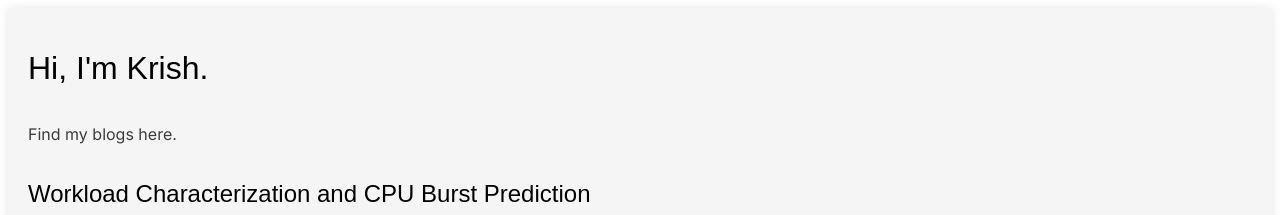
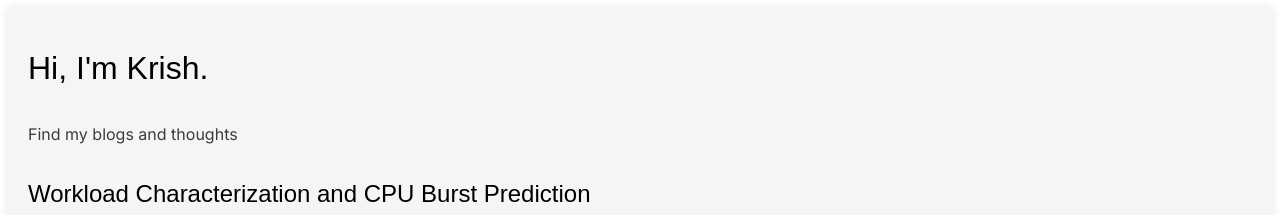
Before and after one commit to DjKesu/kmspace, a Next.js app in the folder blog/: page / in a window 1280 px wide. Shown: the top 215 px of the page. Built offline with nearby package versions, Linux system fonts and the light colour scheme.

Commit message:
Update page.tsx

```diff
--- a/blog/src/app/page.tsx
+++ b/blog/src/app/page.tsx
@@ -7,7 +7,7 @@ export default function Home() {
   return (
     <main className="container mx-auto px-4 py-8">
       <h1 className="text-3xl font-bold mb-4">Hi, I&apos;m Krish.</h1>
-      <p className="mb-6">Find my blogs here.</p>
+      <p className="mb-6">Find my blogs and thoughts</p>
       <div className="space-y-6">
         {posts.map((post: any) => (
           <div key={post.slug} className="border-b pb-4">
```
